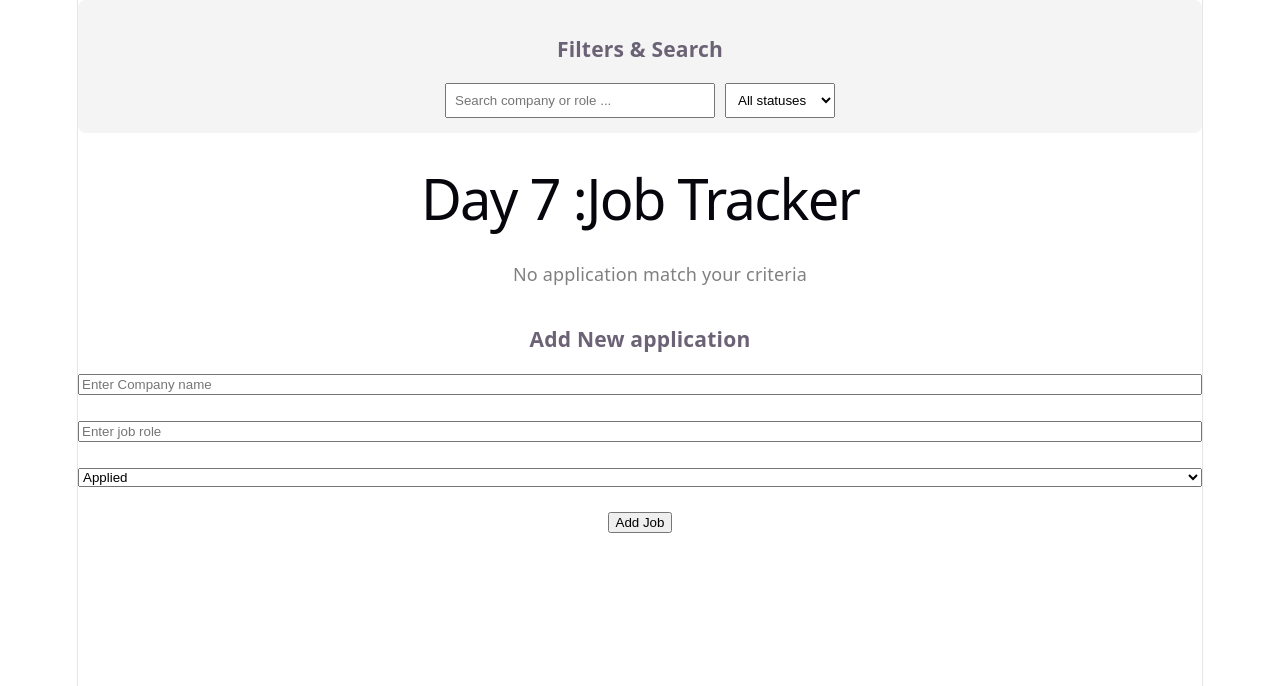
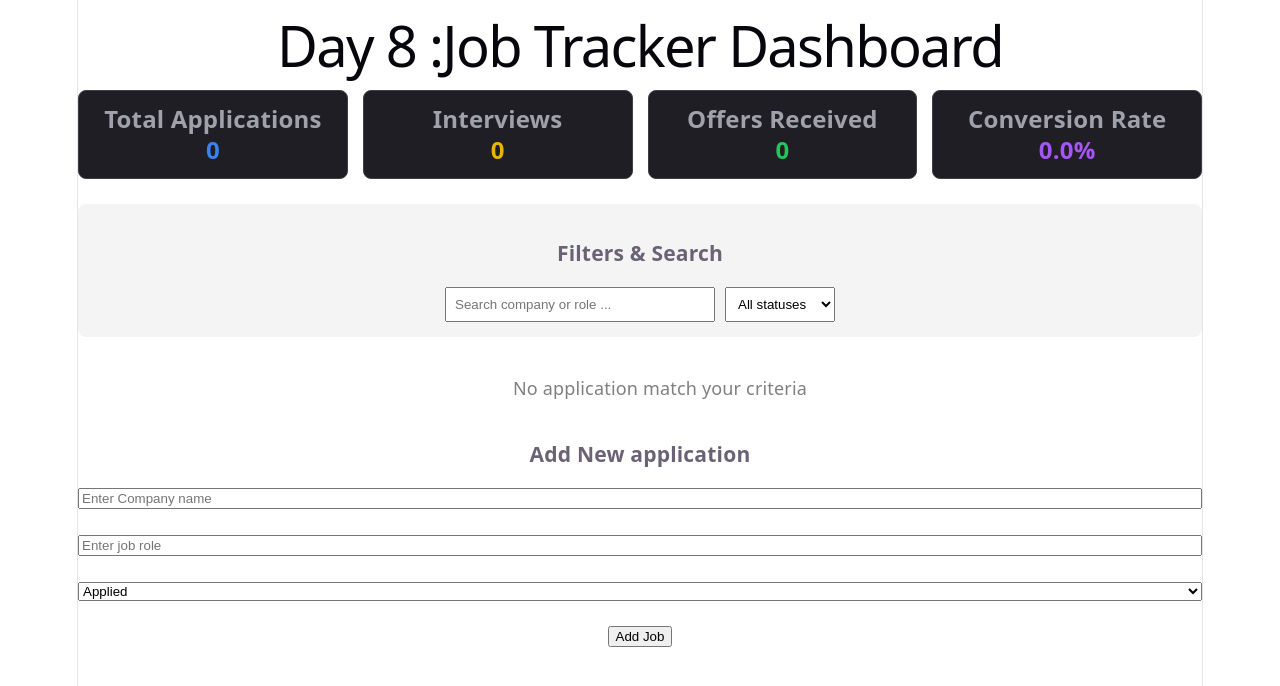
Before and after one commit to emailforabhiraj369-oss/dev-tracker, a React (Vite) app: page / in a window 1280 px wide. Shown: the top 686 px of the page. Built offline with nearby package versions, Linux system fonts and the light colour scheme.

Commit message:
Performance metric dashboard calculation and styling

```diff
--- a/src/App.css
+++ b/src/App.css
@@ -1,184 +1,26 @@
-.counter {
-  font-size: 16px;
-  padding: 5px 10px;
-  border-radius: 5px;
-  color: var(--accent);
-  background: var(--accent-bg);
-  border: 2px solid transparent;
-  transition: border-color 0.3s;
-  margin-bottom: 24px;
-
-  &:hover {
-    border-color: var(--accent-border);
-  }
-  &:focus-visible {
-    outline: 2px solid var(--accent);
-    outline-offset: 2px;
-  }
+.metrics-container{
+  display:flex;
+  justify-content: space-between;
+  gap: 15px;
+  margin-bottom: 25px;
+  text-align: center;
 }
 
-.hero {
-  position: relative;
-
-  .base,
-  .framework,
-  .vite {
-    inset-inline: 0;
-    margin: 0 auto;
-  }
-
-  .base {
-    width: 170px;
-    position: relative;
-    z-index: 0;
-  }
-
-  .framework,
-  .vite {
-    position: absolute;
-  }
-
-  .framework {
-    z-index: 1;
-    top: 34px;
-    height: 28px;
-    transform: perspective(2000px) rotateZ(300deg) rotateX(44deg) rotateY(39deg)
-      scale(1.4);
-  }
-
-  .vite {
-    z-index: 0;
-    top: 107px;
-    height: 26px;
-    width: auto;
-    transform: perspective(2000px) rotateZ(300deg) rotateX(40deg) rotateY(39deg)
-      scale(0.8);
-  }
+.metric-card{
+  flex: 1;
+  background-color: #1e1e24;
+  padding: 15px;
+  border-radius: 8px;
+  border: 1px solid #3f3f46;
 }
 
-#center {
-  display: flex;
-  flex-direction: column;
-  gap: 25px;
-  place-content: center;
-  place-items: center;
-  flex-grow: 1;
-
-  @media (max-width: 1024px) {
-    padding: 32px 20px 24px;
-    gap: 18px;
-  }
+.metric-card h4{
+  margin: 0 0 5px 0;
+  color: #a1a1aa;
 }
 
-#next-steps {
-  display: flex;
-  border-top: 1px solid var(--border);
-  text-align: left;
-
-  & > div {
-    flex: 1 1 0;
-    padding: 32px;
-    @media (max-width: 1024px) {
-      padding: 24px 20px;
-    }
-  }
-
-  .icon {
-    margin-bottom: 16px;
-    width: 22px;
-    height: 22px;
-  }
-
-  @media (max-width: 1024px) {
-    flex-direction: column;
-    text-align: center;
-  }
+.metric-card{
+  margin: 0;
+  font-size: 24px;
+  font-weight: bold;
 }
-
-#docs {
-  border-right: 1px solid var(--border);
-
-  @media (max-width: 1024px) {
-    border-right: none;
-    border-bottom: 1px solid var(--border);
-  }
-}
-
-#next-steps ul {
-  list-style: none;
-  padding: 0;
-  display: flex;
-  gap: 8px;
-  margin: 32px 0 0;
-
-  .logo {
-    height: 18px;
-  }
-
-  a {
-    color: var(--text-h);
-    font-size: 16px;
-    border-radius: 6px;
-    background: var(--social-bg);
-    display: flex;
-    padding: 6px 12px;
-    align-items: center;
-    gap: 8px;
-    text-decoration: none;
-    transition: box-shadow 0.3s;
-
-    &:hover {
-      box-shadow: var(--shadow);
-    }
-    .button-icon {
-      height: 18px;
-      width: 18px;
-    }
-  }
-
-  @media (max-width: 1024px) {
-    margin-top: 20px;
-    flex-wrap: wrap;
-    justify-content: center;
-
-    li {
-      flex: 1 1 calc(50% - 8px);
-    }
-
-    a {
-      width: 100%;
-      justify-content: center;
-      box-sizing: border-box;
-    }
-  }
-}
-
-#spacer {
-  height: 88px;
-  border-top: 1px solid var(--border);
-  @media (max-width: 1024px) {
-    height: 48px;
-  }
-}
-
-.ticks {
-  position: relative;
-  width: 100%;
-
-  &::before,
-  &::after {
-    content: '';
-    position: absolute;
-    top: -4.5px;
-    border: 5px solid transparent;
-  }
-
-  &::before {
-    left: 0;
-    border-left-color: var(--border);
-  }
-  &::after {
-    right: 0;
-    border-right-color: var(--border);
-  }
-}
--- a/src/App.jsx
+++ b/src/App.jsx
@@ -11,7 +11,9 @@ import './App.css'
 
 function App() {
 
-
+  // =================================
+// 1. STATE Declarations
+// =================================
 
   const [companyInput, setCompanyInput] = useState("");
   const [roleInput, setRoleInput] = useState("");
@@ -22,25 +24,23 @@ function App() {
     return savedApps ? JSON.parse(savedApps) : [];
   });
 
+  // Day 7 :Search  and filter state grouped with ither states
+  const [searchQuery,setSearchQuery]=useState("");
+  const [filterStatus,setFilterStatus]=useState("All");
 
-  // Day6 filter and delete wrt job.id
-  const deleteJob = (id) => {
-    const updatedApps = applications.filter(job => job.id !== id);
-    setApplications(updatedApps)
-  }
-  // Day5 using local storage and useEffect
+  // =================================
+  // 2.SIDE EFFECTS(USEeFFECT)
+  // =================================
+  // Day 5: Syncing with localStorage
+
   useEffect(() => {
     console.log("2. useEffect running.Saving to localStorage:", applications);
     localStorage.setItem("dev-tracker-apps", JSON.stringify(applications))
   }, [applications]);
 
-
-
-// state to manage search
-  const [searchQuery,setSearchQuery]=useState("");
-  // state to manage filter
-  const [filterStatus,setFilterStatus]=useState("All");
-
+  // =================================
+  //  3. DERIVED STATE ENGINES
+  // =================================
    // Day7 :Filter engine combining search and status
     const filteredApplications=applications.filter((job)=>{
       const matchesSearch=
@@ -52,6 +52,28 @@ function App() {
 
       return matchesSearch && matchesStatus;
     });
+
+   // Day 8 -Performance metric board CALCULATIONS
+
+    const totalApps =applications.length;
+
+    const totalInterviews = applications.filter(job => job.status === "Interviewing").length;
+    const totalOffers = applications.filter(job => job.status ==="Offered").length;
+
+
+    // to prevent division by zero if there a re no applications yet
+    const conversionRate = totalApps > 0 ?((totalInterviews /totalApps) *100).toFixed(1) : "0.0";
+
+
+
+
+
+
+  // =================================
+  //4.Event handlers(Action Functions)
+  // =================================
+  // Day 5 & 6
+
   function addJob() {
 
     //check to not add empt job or jo roles
@@ -71,12 +93,44 @@ function App() {
     setStatusInput("Applied");
   }
 
+  // Day6 filter and delete wrt job.id
+  const deleteJob = (id) => {
+    const updatedApps = applications.filter(job => job.id !== id);
+    setApplications(updatedApps)
+  }
 
 
+// =================================
+// 5.RENDER RETURN
+// =================================
 
   return (
     <>
 
+          <h1>Day 8 :Job Tracker Dashboard</h1>
+
+
+      {/* Day 8: Permormance metrics Dashboard Row */}
+      <div className='metrics-container'>
+        <div className="metric-card">
+          <h4>Total Applications</h4>
+          <p style={{ color : '#3b82f6'}}>{totalApps}</p>
+        </div>
+         <div className="metric-card">
+          <h4>Interviews</h4>
+          <p style={{ color : '#eab308'}}>{totalInterviews}</p>
+        </div>
+         <div className="metric-card">
+          <h4>Offers Received</h4>
+          <p style={{ color : '#22c55e'}}>{totalOffers}</p>
+        </div>
+         <div className="metric-card">
+          <h4>Conversion Rate</h4>
+          <p style={{ color : '#a855f7'}}>{conversionRate}%</p>
+        </div>
+
+
+      </div>
     {/* Day7: filter & search input section */}
 
     <div style={{backgroundColor: '#f4f4f5',padding: '15px',borderRadius:'8px',marginBottom:'20px'}}>
@@ -102,8 +156,6 @@ function App() {
 
     </select>
     </div>
-
-      <h1>Day 7 :Job Tracker</h1>
       {/* Displaying the application list */}
       <ul>
         {filteredApplications.map((job) => {
```
Also changed, not shown: src/amzon.txt (added).
